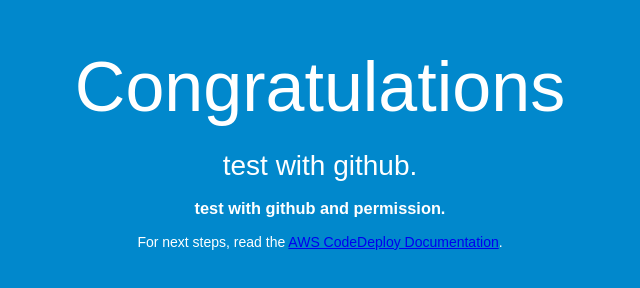
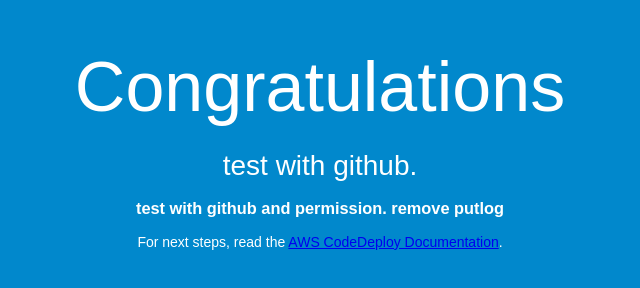
Before and after one commit to soe-wai-lin/code-deploy, a plain HTML site: page index.html in a window 1280 px wide. Shown: the whole page, without its empty margins (320-960 px from the left). Drawn offline with Linux system fonts and the light colour scheme.

```diff
--- a/index.html
+++ b/index.html
@@ -28,7 +28,7 @@
   <div align="center">
     <h1>Congratulations</h1>
     <h2>test with github.</h2>
-    <h3>test with github and permission.</h3>
+    <h3>test with github and permission. remove putlog</h3>
     <p>For next steps, read the <a href="http://aws.amazon.com/documentation/codedeploy">AWS CodeDeploy Documentation</a>.</p>
   </div>
 </body>
```
